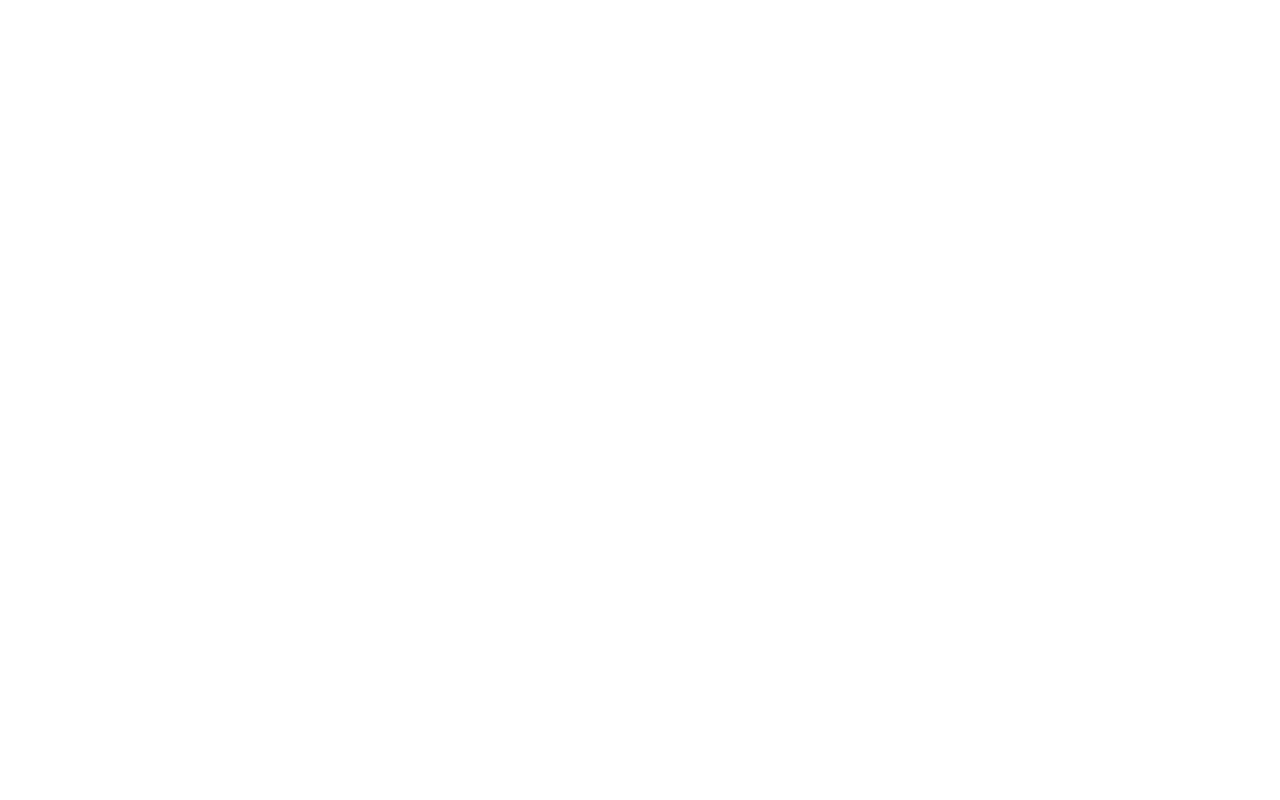
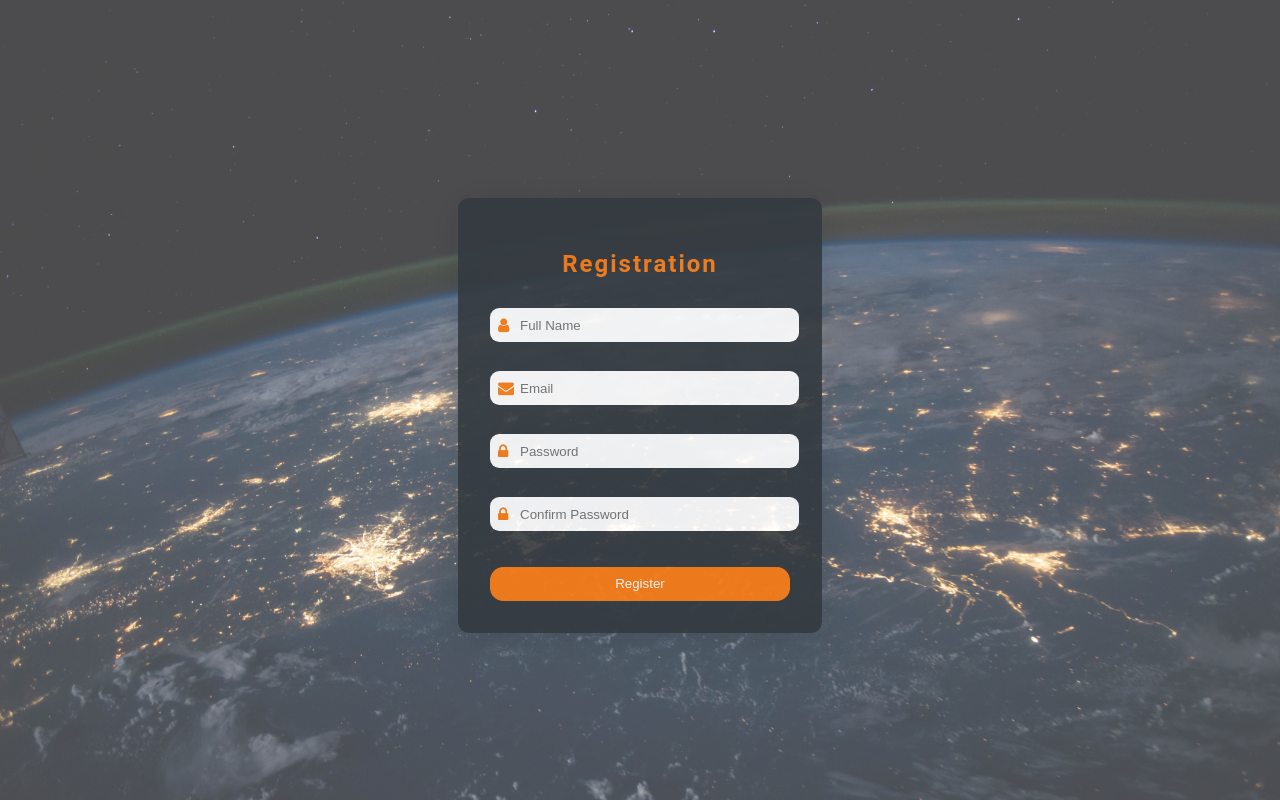
Before and after one commit to m0hammad2Z/Web-office, a plain HTML site: page html/register.html in a window 1280 px wide. Drawn offline with Linux system fonts and the light colour scheme.

Commit message:
/Login and Register pages (CSS & HTML) -suhib

```diff
--- a/css/login.css
+++ b/css/login.css
@@ -1,15 +1,94 @@
-:root{
+:root {
     --bg-color: #000;
     --second-bg-color: #343a40;
     --text-color: #fff;
     --text-color2: rgba(255, 255, 255, 0.756)fac;
     --main-color: #fd7e14;
-
-    --font-family1:  'Roboto', sans-serif;
+    --font-family1: 'Roboto', sans-serif;
     --box-shadow: 0 0.25em 2em rgba(0, 0, 0, 0.1);
     --boder-radiues: 1em;
 }
 
-html{
-    scroll-behavior: smooth;
+body {
+    background-image: linear-gradient(135deg, var(--second-bg-color), var(--bg-color));
+    margin: 0;
+    padding: 0;
+    font-family: var(--font-family1);
+    background-color: var(--bg-color);
+    display: flex;
+    align-items: center;
+    justify-content: center;
+    height: 100vh;
+
 }
+
+.login-container {
+    background-color: var(--second-bg-color);
+    padding: 2em;
+    border-radius: var(--border-radius);
+    box-shadow: var(--box-shadow);
+    text-align: center;
+    width: 300px;
+
+}
+
+.login-container h2 {
+    color: var(--main-color);
+    margin-bottom: 1em;
+    letter-spacing: 2px;
+    font-size: 1.5em;
+}
+
+.login-form {
+    display: flex;
+    flex-direction: column;
+    align-items: center;
+}
+
+.input-container {
+    position: relative;
+    width: 100%;
+    margin-bottom: 1em;
+}
+
+.input-container .icon {
+    position: absolute;
+    left: 8px;
+    top: 50%;
+    transform: translateY(-50%);
+    color: var(--main-color);
+}
+
+.login-form input {
+    width: 90%;
+    padding: 0.7em;
+    margin: 0.1em 0;
+    border: none;
+    border-radius: var(--border-radius);
+    padding-left: 30px;
+    transition: background-color var(--transition-speed);
+}
+
+.login-form input:focus {
+    outline: none;
+    border: none;
+    border-bottom: 2px solid var(--main-color);
+    background-color: var(--second-bg-color);
+
+}
+
+.login-form button {
+    width: 100%;
+    padding: 0.7em;
+    margin-top: 1em;
+    border: none;
+    border-radius: var(--border-radius);
+    background-color: var(--main-color);
+    color: var(--text-color);
+    cursor: pointer;
+    transition: background-color var(--transition-speed);
+}
+
+.login-form button:hover {
+    background-color: #e55934;
+}
--- a/css/register.css
+++ b/css/register.css
@@ -1,15 +1,110 @@
-:root{
+:root {
     --bg-color: #000;
     --second-bg-color: #343a40;
     --text-color: #fff;
     --text-color2: rgba(255, 255, 255, 0.756)fac;
     --main-color: #fd7e14;
 
-    --font-family1:  'Roboto', sans-serif;
+    --font-family1: 'Roboto', sans-serif;
     --box-shadow: 0 0.25em 2em rgba(0, 0, 0, 0.1);
     --boder-radiues: 1em;
 }
 
-html{
+html {
     scroll-behavior: smooth;
 }
+body {
+    margin: 0;
+    padding: 0;
+    font-family: var(--font-family1);
+    display: flex;
+    align-items: center;
+    justify-content: center;
+    height: 100vh;
+}
+
+
+.registration-container {
+    background-color: var(--second-bg-color);
+    padding: 2em;
+    margin-top: 1.9em;
+    border-radius: var(--border-radius);
+    box-shadow: var(--box-shadow);
+    text-align: center;
+    width: 300px;
+    border-radius: .7em;
+    opacity: .9;
+}
+
+.registration-container h2 {
+    color: var(--main-color);
+    margin-bottom: 1em;
+    letter-spacing: 2px;
+    font-size: 1.5em;
+}
+
+.registration-form {
+    display: flex;
+    flex-direction: column;
+    align-items: center;
+
+}
+
+.input-container {
+    position: relative;
+    width: 100%;
+    margin-bottom: 1em;
+}
+
+.input-container .icon {
+    position: absolute;
+    left: 8px;
+    top: 50%;
+    transform: translateY(-50%);
+    color: var(--main-color);
+}
+
+.registration-form input {
+    width:90%;
+    padding: 0.7em;
+    margin: 0.5em 0;
+    border: none;
+    border-radius: var(--border-radius);
+    padding-left: 30px;
+    transition: background-color var(--transition-speed);
+    border-radius: .7em;
+}
+
+.registration-form input:focus {
+    outline: none;
+    border: none;
+    border-bottom: 2px solid var(--main-color);
+    background-color: var(--second-bg-color);
+    color: #fff;
+}
+
+.registration-form button {
+    width: 100%;
+    padding: 0.7em;
+    margin-top: 1em;
+    border: none;
+    border-radius: var(--border-radius);
+    background-color: var(--main-color);
+    color: var(--text-color);
+    cursor: pointer;
+    transition: background-color var(--transition-speed);
+    border-radius: 1em;
+}
+
+.registration-form button:hover {
+    background-color: #e55934;
+}
+
+.background-img {
+    position: fixed;
+    width: 100%;
+    height: 100%;
+    object-fit: cover;
+    z-index: -1;
+    opacity: .7;
+}
--- a/html/register.html
+++ b/html/register.html
@@ -4,10 +4,35 @@
     <meta charset="UTF-8">
     <meta name="viewport" content="width=device-width, initial-scale=1.0">
     <title>STATS - Register</title>
+    <link rel="stylesheet" href="https://cdnjs.cloudflare.com/ajax/libs/font-awesome/4.7.0/css/font-awesome.min.css">
     <link rel="stylesheet" href="../css/style.css">
     <link rel="stylesheet" href="../css/register.css">
 </head>
 <body>
+    <img src="../resources/images/nasa-register-background.jpg" alt="Background Image" class="background-img">
+    <div class="registration-container">
+        <h2>Registration</h2>
+        <form class="registration-form">
+            <div class="input-container">
+                <i class="fa fa-user icon"></i>
+                <input type="text" placeholder="Full Name" />
+            </div>
+            <div class="input-container">
+                <i class="fa fa-envelope icon"></i>
+                <input type="email" placeholder="Email" />
+            </div>
+            <div class="input-container">
+                <i class="fa fa-lock icon"></i>
+                <input type="password" placeholder="Password" />
+            </div>
+            <div class="input-container">
+                <i class="fa fa-lock icon"></i>
+                <input type="password" placeholder="Confirm Password" />
+            </div>
+            <button type="submit">Register</button>
+        </form>
+
+    </div>
     <script type="module" src="../js/register.js"></script>
 </body>
 </html>
```
Also changed, not shown: html/login.html (+23 -8 lines), resources/images/RegiterBackground2.jpeg (added), resources/images/RegiterBackground3.jpg (added), resources/images/nasa-register-background.jpg (added), 1 other file.
